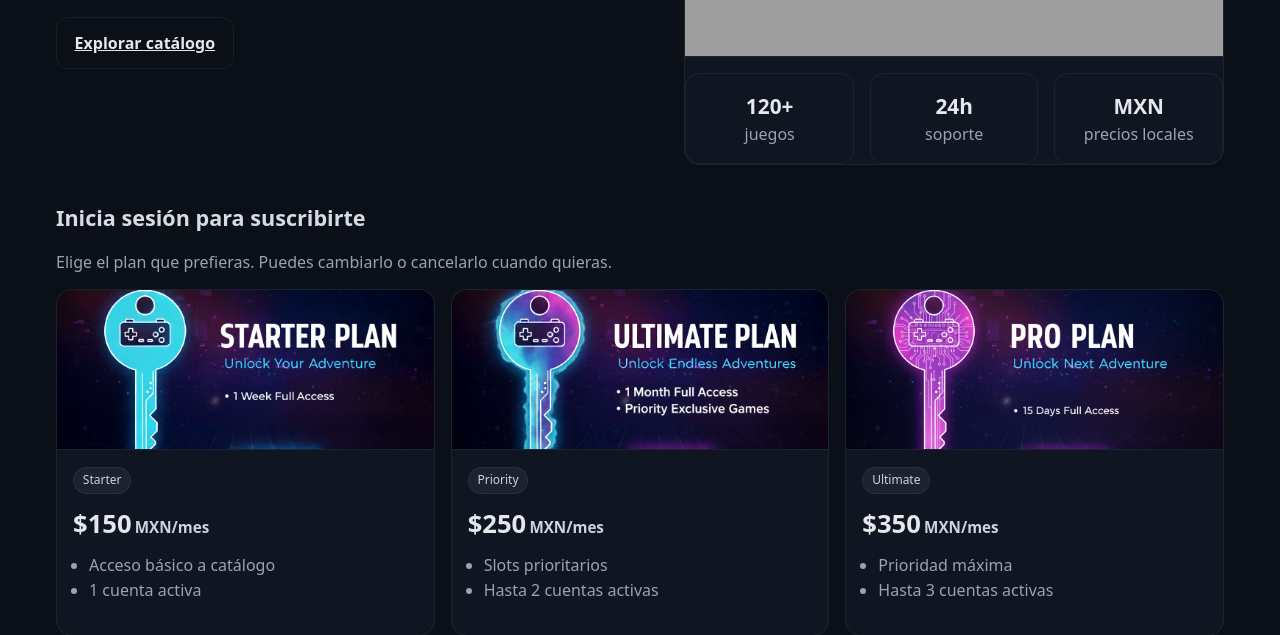
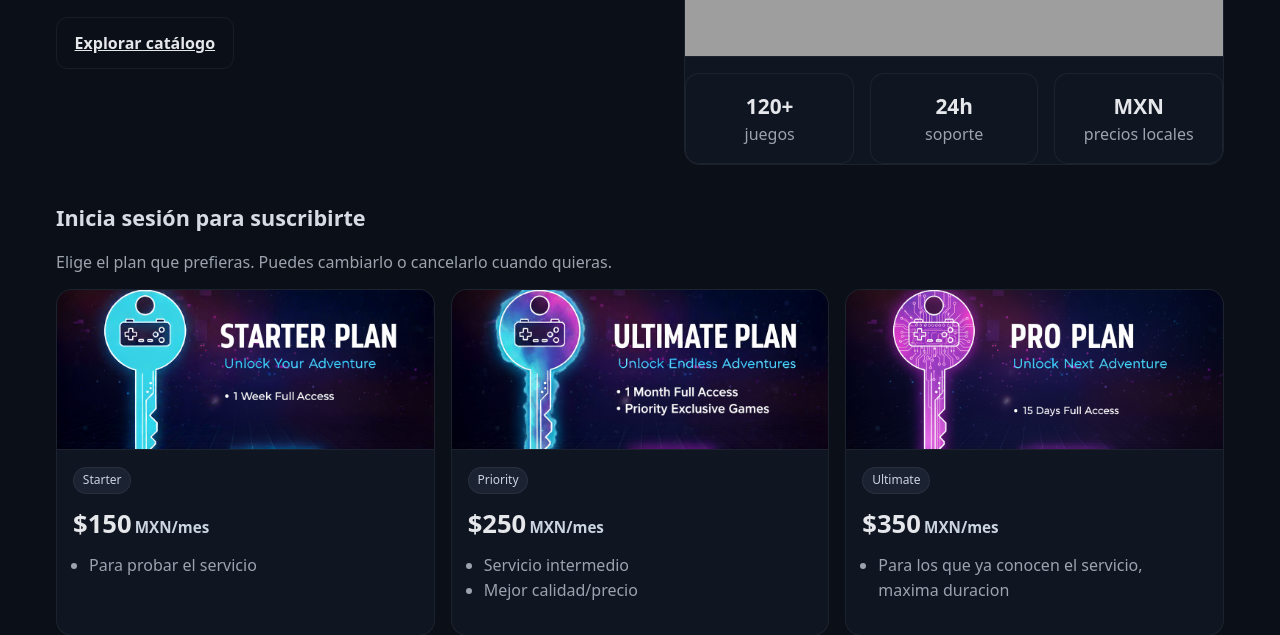
Before and after one commit to juanpablobello8-byte/NebulaKeys, a website: page nebulakeys/index.html in a window 1280 px wide. Shown: the part 347-982 px from the top of the page. Drawn offline with Linux system fonts and the light colour scheme; grey boxes are pictures that could not be loaded; a script that the page names is missing.

Commit message:
Update index.html

```diff
--- a/nebulakeys/index.html
+++ b/nebulakeys/index.html
@@ -131,8 +131,7 @@
             <span class="pill">Starter</span>
             <div class="price">$150<span class="mxn">MXN/mes</span></div>
             <ul class="muted" style="margin:.6rem 0 1rem;padding-left:1rem;list-style:disc">
-              <li>Acceso básico a catálogo</li>
-              <li>1 cuenta activa</li>
+              <li>Para probar el servicio</li>
             </ul>
             <a class="btn btn-ghost" href="/pricing.html" id="p1" hidden>Ver detalles</a>
           </div>
@@ -145,8 +144,8 @@
             <span class="pill">Priority</span>
             <div class="price">$250<span class="mxn">MXN/mes</span></div>
             <ul class="muted" style="margin:.6rem 0 1rem;padding-left:1rem;list-style:disc">
-              <li>Slots prioritarios</li>
-              <li>Hasta 2 cuentas activas</li>
+              <li>Servicio intermedio</li>
+              <li>Mejor calidad/precio</li>
             </ul>
             <a class="btn btn-ghost" href="/pricing.html" id="p2" hidden>Ver detalles</a>
           </div>
@@ -159,8 +158,7 @@
             <span class="pill">Ultimate</span>
             <div class="price">$350<span class="mxn">MXN/mes</span></div>
             <ul class="muted" style="margin:.6rem 0 1rem;padding-left:1rem;list-style:disc">
-              <li>Prioridad máxima</li>
-              <li>Hasta 3 cuentas activas</li>
+              <li>Para los que ya conocen el servicio, maxima duracion</li>
             </ul>
             <a class="btn btn-ghost" href="/pricing.html" id="p3" hidden>Ver detalles</a>
           </div>
```
